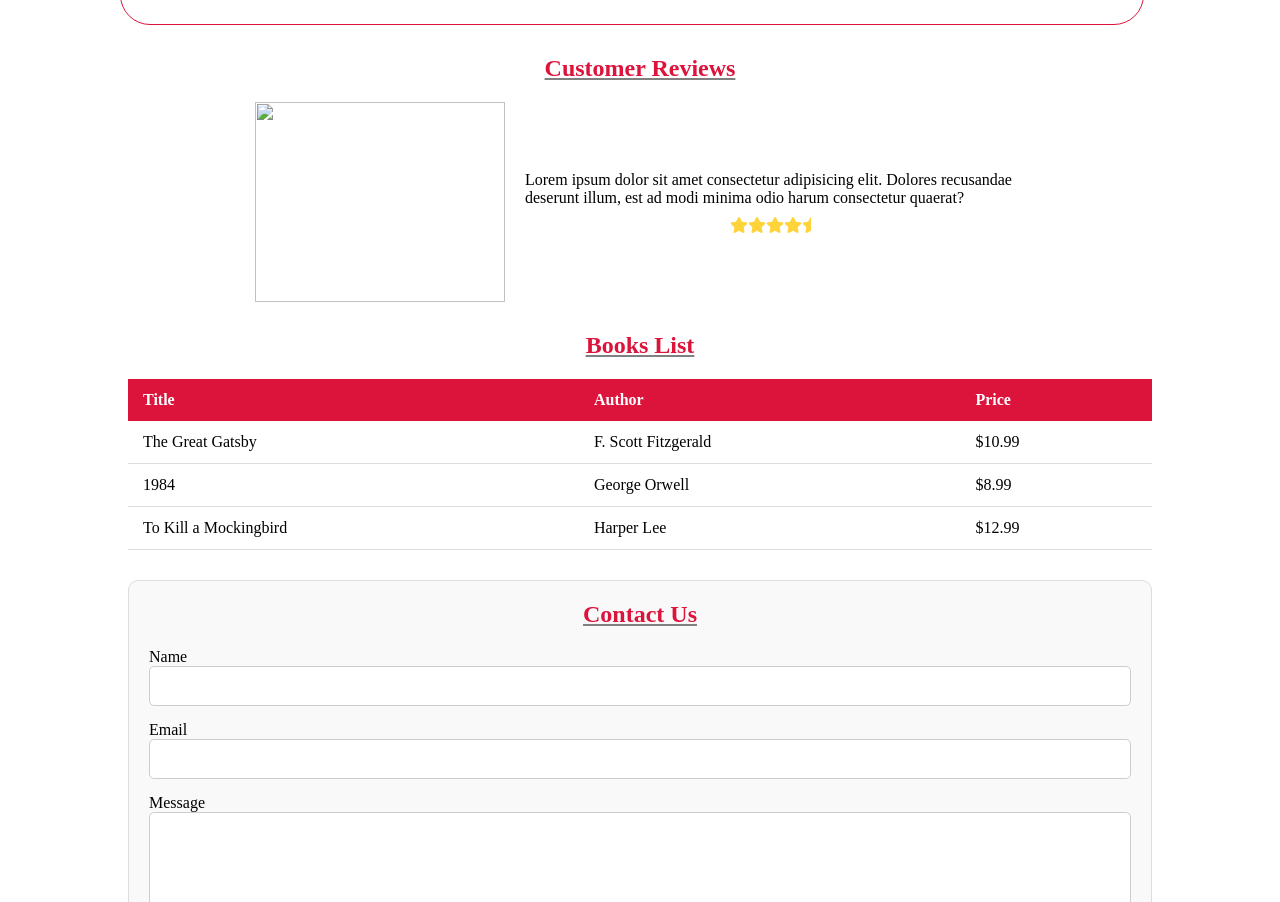
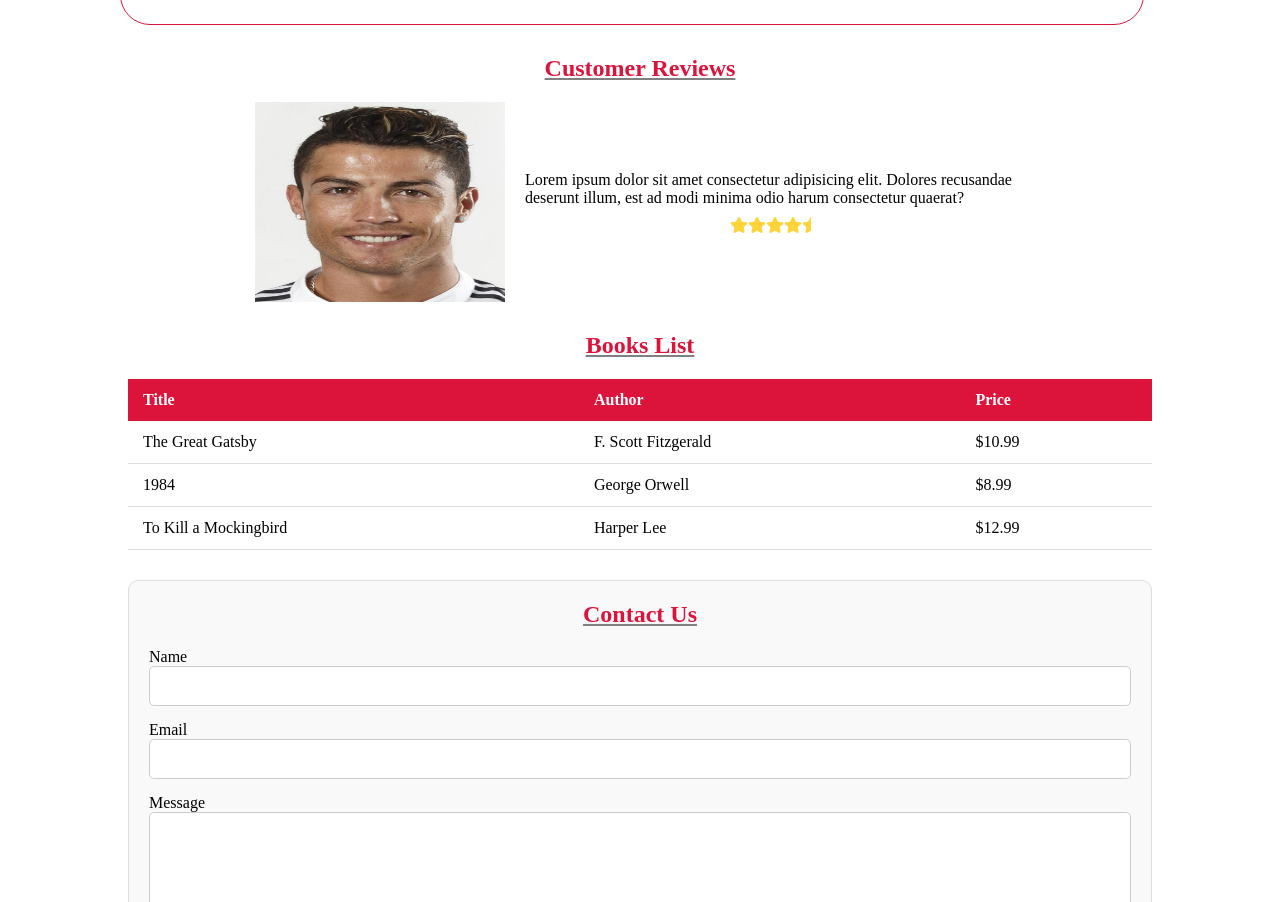
Before and after one commit to hassanimtiaz-rana/OnlineBookStore, a plain HTML site: page MyOnlineBookStore/index.html in a window 1280 px wide. Shown: the part 996-1898 px from the top of the page. Drawn offline with Linux system fonts and the light colour scheme.

Commit message:
Book Store Latest

```diff
--- a/MyOnlineBookStore/index.html
+++ b/MyOnlineBookStore/index.html
@@ -79,7 +79,7 @@
     <section class="customer-reviews">
         <h2>Customer Reviews</h2>
         <div class="customer-reviews-content">
-            <img src="./images/atomic-habits.png" id="review-img" alt="">
+            <img src="./images/R.jpeg" id="review-img" alt="">
             <div>
                 <p>Lorem ipsum dolor sit amet consectetur adipisicing elit. Dolores recusandae deserunt illum, est ad modi minima odio harum consectetur quaerat?</p>
                 <div class="stars">
```
Also changed, not shown: MyOnlineBookStore/images/R.jpeg (added).
